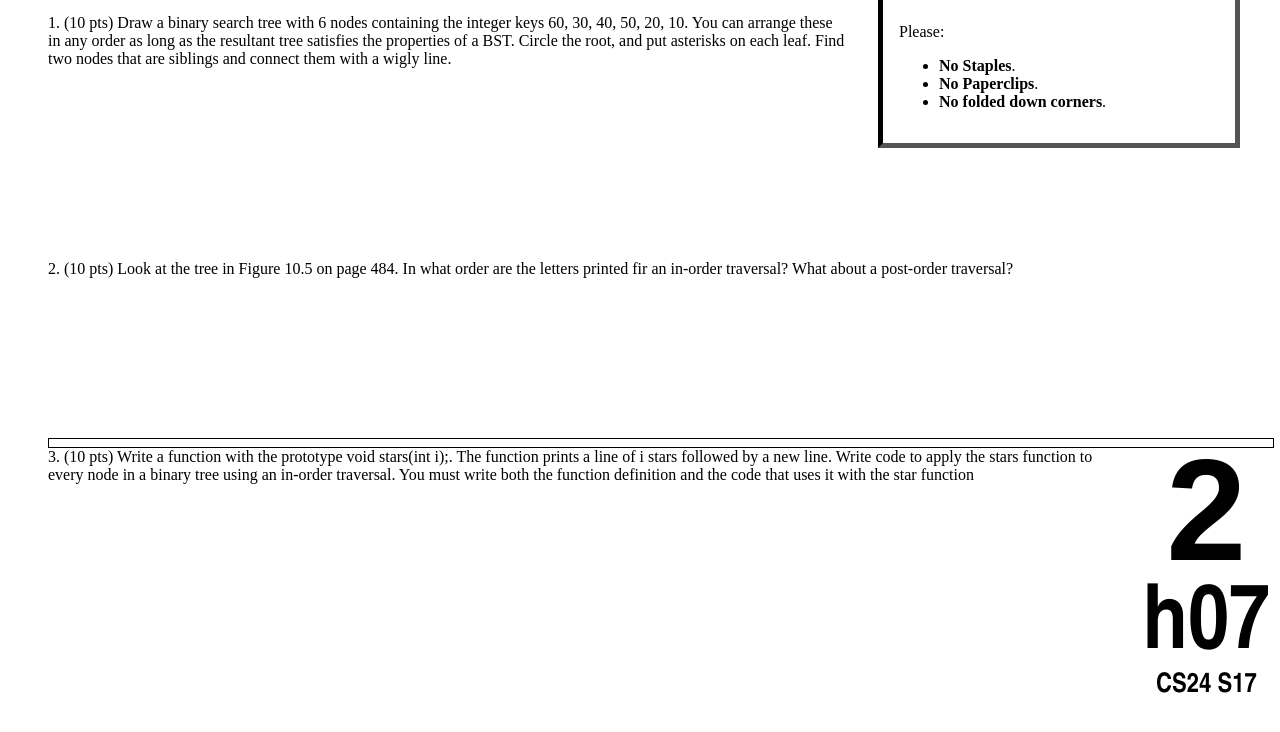
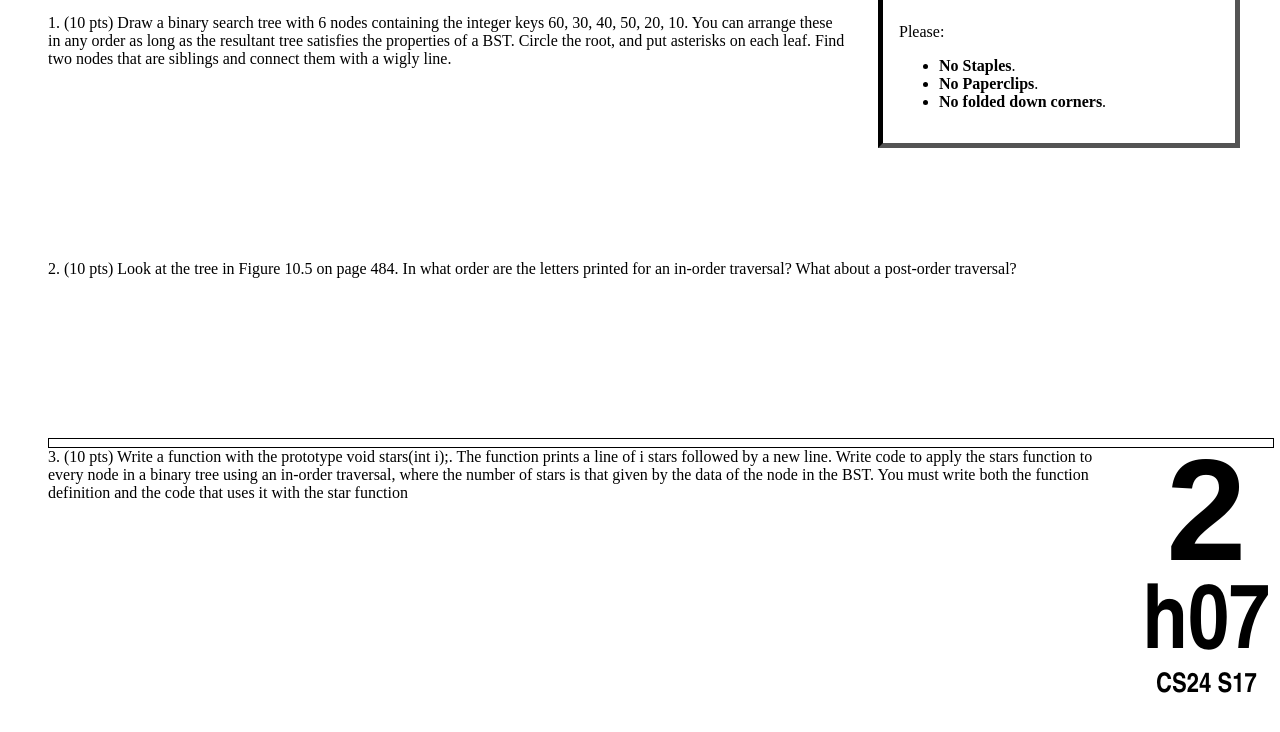
Before and after one commit to RLHerbert/ucsb-cs24-sp17.github.io, a Jekyll site: the page built from _hwk/h07.md, in a window 1280 px wide and 900 px high, scrolled down 516 px. Shown: the top 732 px of the window. Built offline with Jekyll 4.4.1, drawn with Linux system fonts in a browser that asks for light colours.

```diff
--- a/_hwk/h07.md
+++ b/_hwk/h07.md
@@ -13,14 +13,14 @@ Read Chpater 10  (If you don't have a copy of the textbook yet, there is one on
 1. (10 pts) Draw a binary search tree with 6 nodes containing the integer keys 60, 30, 40, 50, 20, 10. You can arrange these in any order as long as the resultant tree satisfies the properties of a BST. Circle the root, and put asterisks on each leaf. Find two nodes that are siblings and connect them with a wigly line.
 <div style="margin-bottom:12em"></div>
 
-2. (10 pts) Look at the tree in Figure 10.5 on page 484. In what order are the letters printed fir an in-order traversal? What about a post-order traversal?
+2. (10 pts) Look at the tree in Figure 10.5 on page 484. In what order are the letters printed for an in-order traversal? What about a post-order traversal?
 <div style="margin-bottom:10em"></div>
 
 
 <div class="pagebreak"></div>
 
 
-3. (10 pts) Write a function with the prototype void stars(int i);. The function prints a line of i stars followed by a new line. Write code to apply the stars function to every node in a binary tree using an in-order traversal. You must write both the function definition and the code that uses it with the star function
+3. (10 pts) Write a function with the prototype void stars(int i);. The function prints a line of i stars followed by a new line. Write code to apply the stars function to every node in a binary tree using an in-order traversal, where the number of stars is that given by the data of the node in the BST. You must write both the function definition and the code that uses it with the star function
 <div style="margin-bottom:40em"></div>
 
 
```
Also changed, not shown: _exam/e03.md (+1 -32 lines), _hwk/h06.md (+1 -1 lines).
